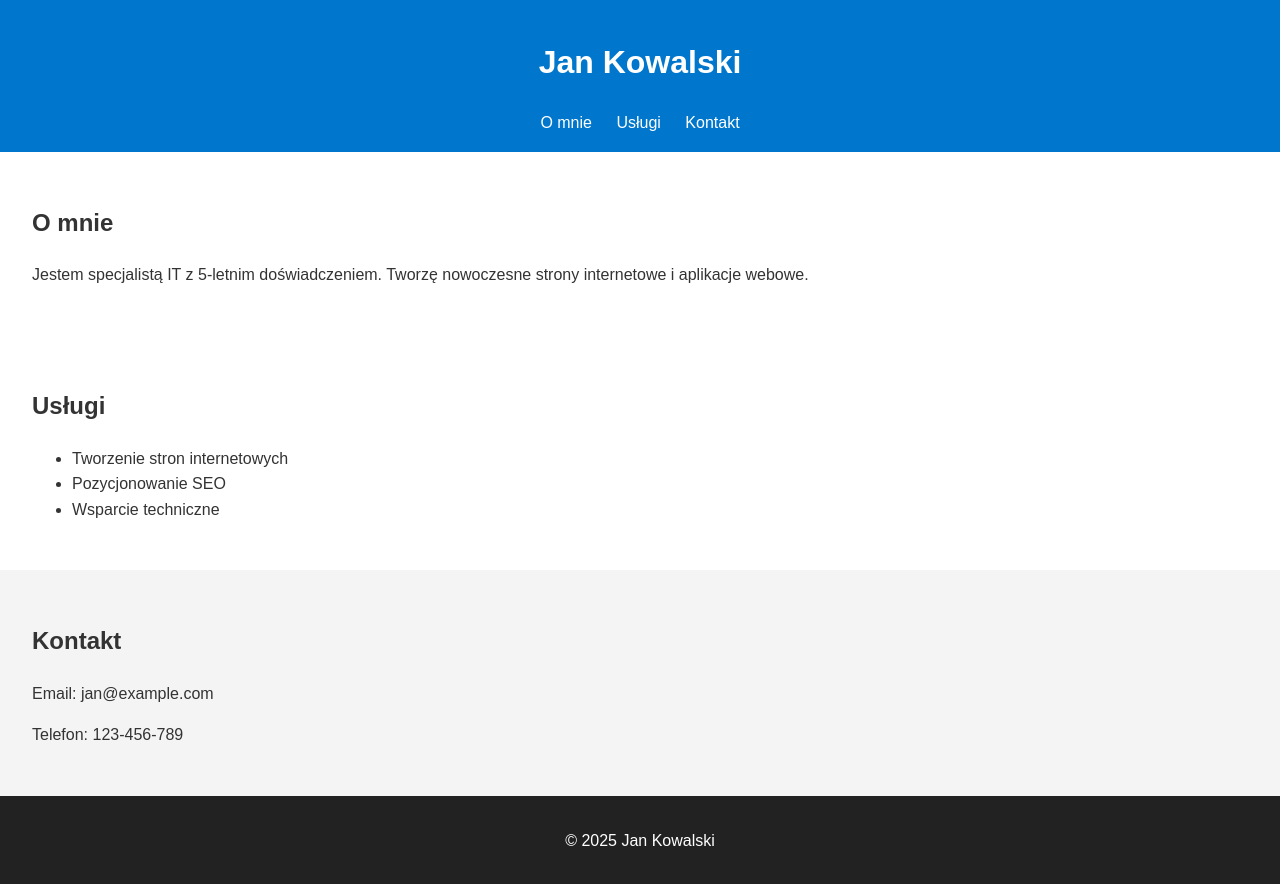
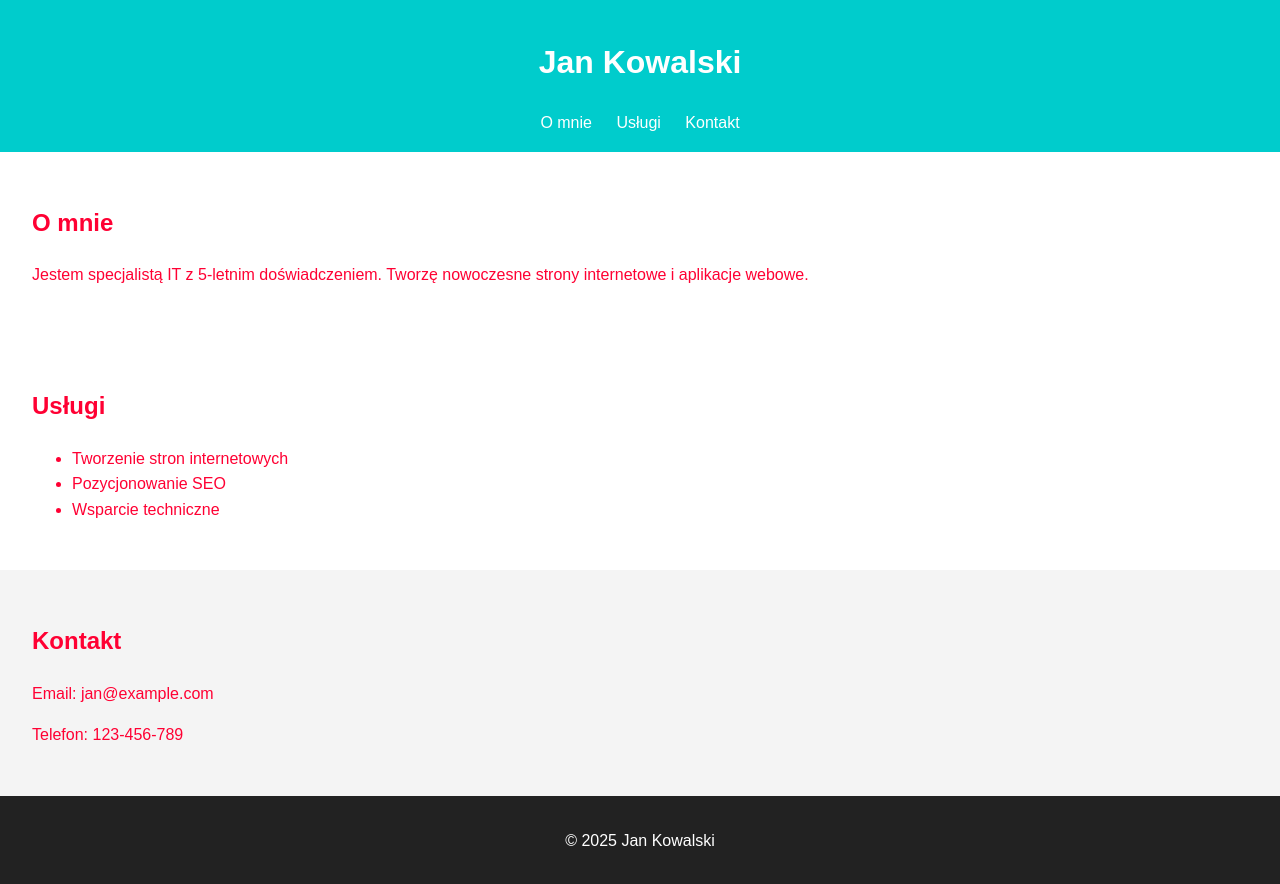
Before and after one commit to Caarss/FirstPagev1, a plain HTML site: page index.html in a window 1280 px wide. Drawn offline with Linux system fonts and the light colour scheme.

Commit message:
Update index.html

```diff
--- a/index.html
+++ b/index.html
@@ -3,17 +3,17 @@
 <head>
   <meta charset="UTF-8" />
   <meta name="viewport" content="width=device-width, initial-scale=1.0" />
-  <title>Moja Strona</title>
+  <title>Karol Krzysiak</title>
   <style>
     body {
       margin: 0;
       font-family: Arial, sans-serif;
       line-height: 1.6;
-      color: #333;
+      color: #FF0033;
     }
 
     header {
-      background: #0077cc;
+      background: #00CCCC;
       color: #fff;
       padding: 1rem;
       text-align: center;
```
